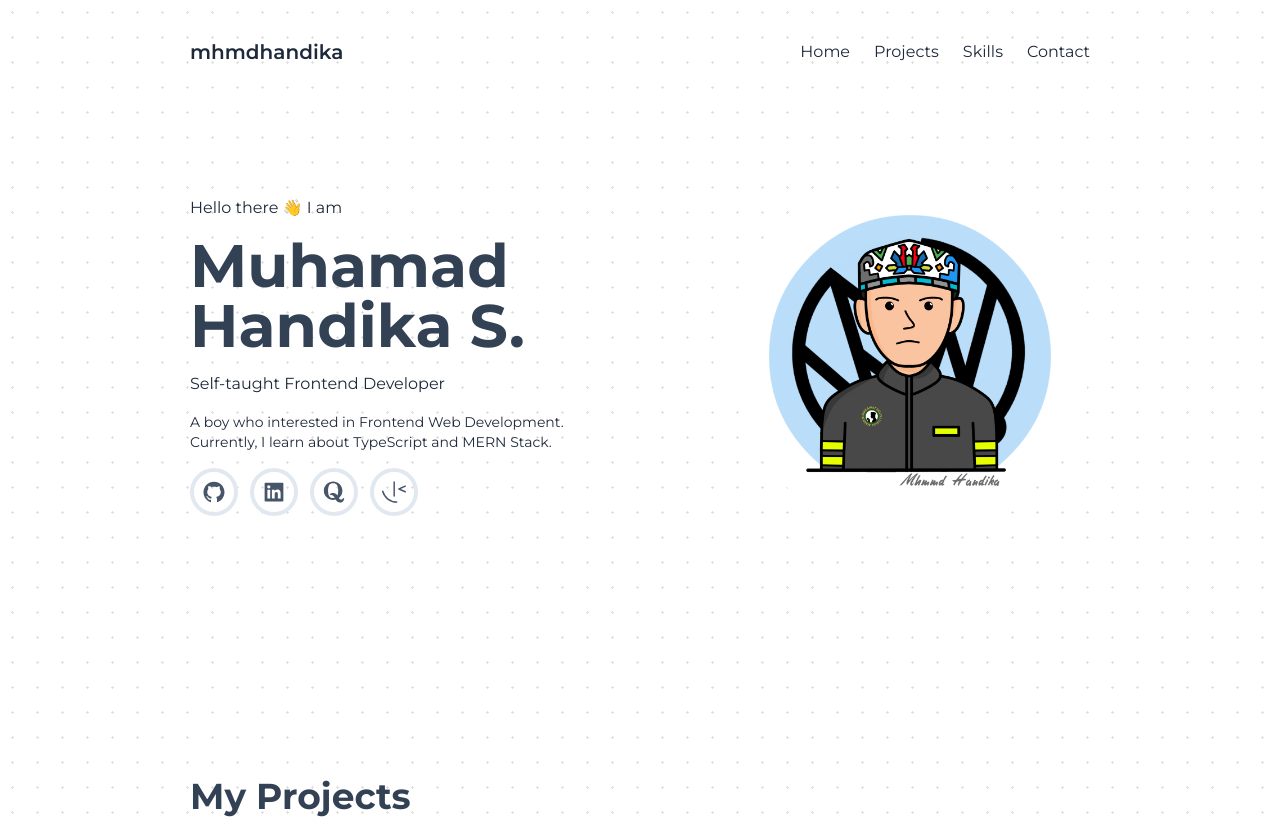
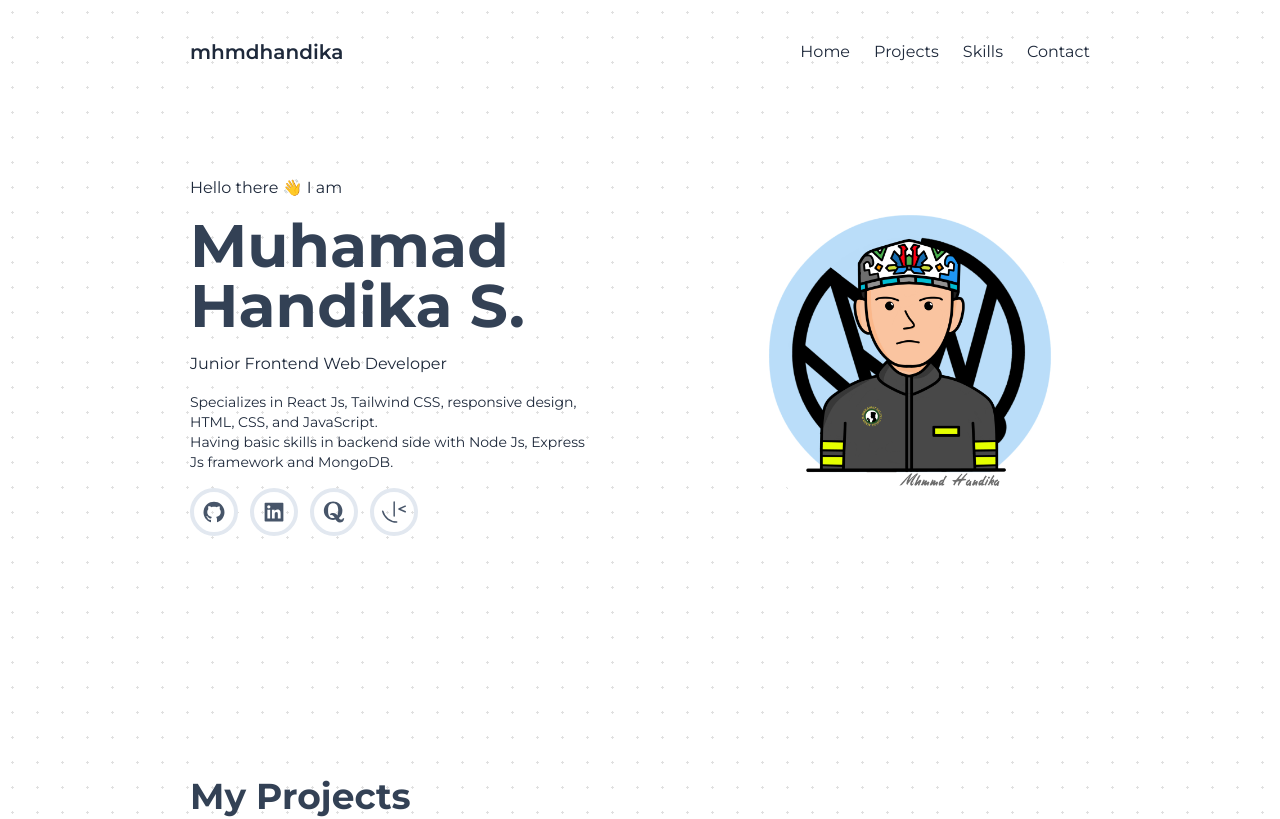
Before and after one commit to mhmmdhandika/handikas-portfolio, a React (Create React App) app: page / in a window 1280 px wide. Shown: the top 819 px of the page. Built offline with nearby package versions, Linux system fonts and the light colour scheme.

Commit message:
update bio

```diff
--- a/src/components/Hero.js
+++ b/src/components/Hero.js
@@ -17,10 +17,11 @@ export default function Hero() {
             Muhamad <br />
             Handika S.
           </h1>
-          <h2 className='text-md'>Self-taught Frontend Developer</h2>
-          <p className='md:text-sm'>
-            A boy who interested in Frontend Web Development.
-            <br /> Currently, I learn about TypeScript and MERN Stack.
+          <h2 className='text-md'>Junior Frontend Web Developer</h2>
+          <p className='text-sm max-w-[30rem] md:max-w-[25rem]'>
+            Specializes in React Js, Tailwind CSS, responsive design, HTML, CSS,
+            and JavaScript. <br /> Having basic skills in backend side with Node
+            Js, Express Js framework and MongoDB.
           </p>
           <ul className='flex gap-3'>
             {socmedData.map((socmed, index) => {
```
